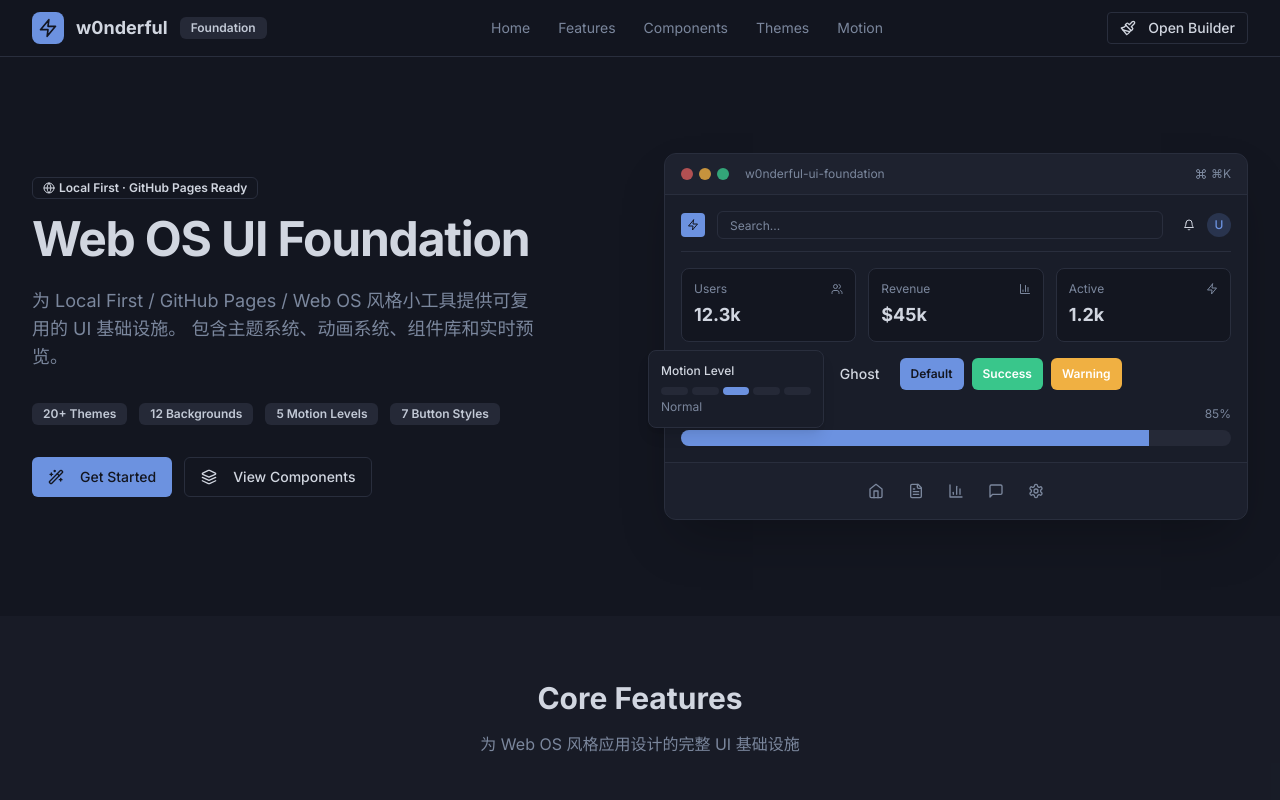
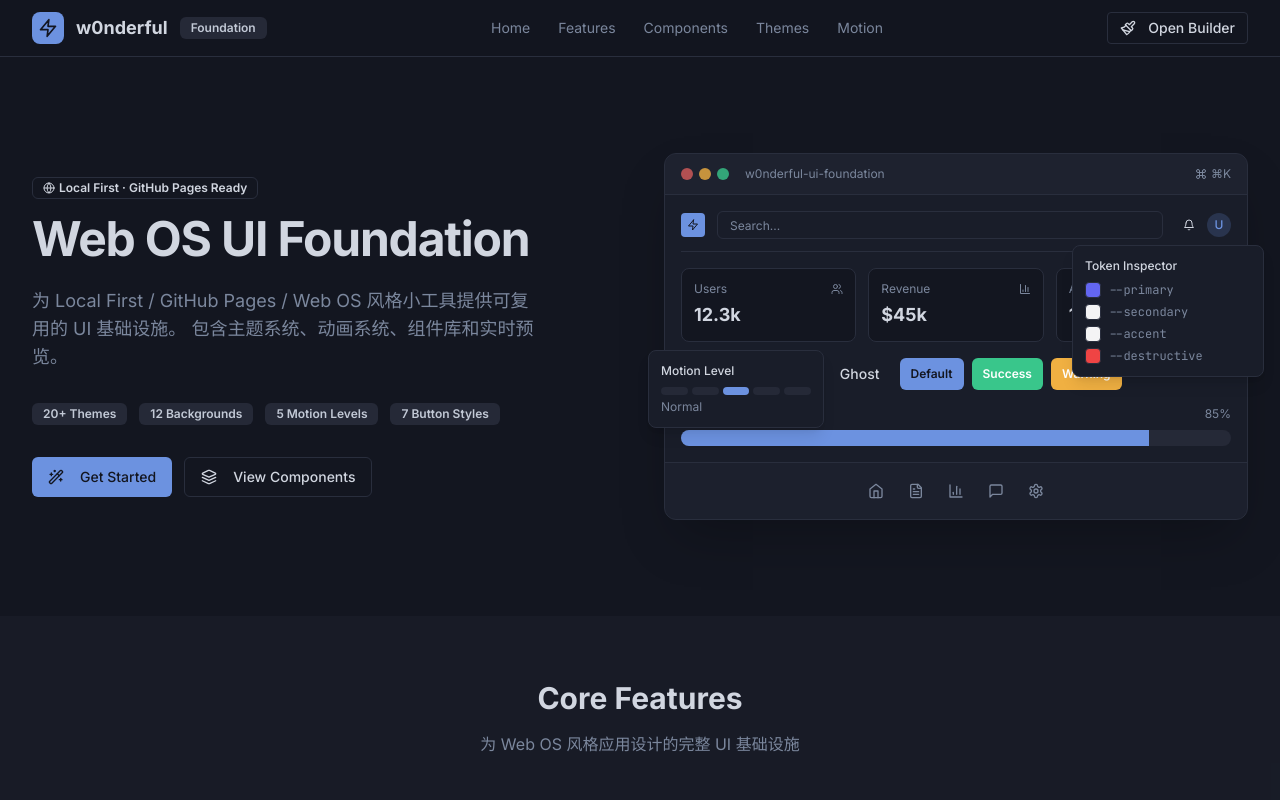
Before and after one commit to w0nderful666/w0nderful-ui-foundation, a React (Vite) app: page / in a window 1280 px wide. Shown: the top 800 px of the page. Built offline with nearby package versions, Linux system fonts and the light colour scheme; the HTML template or start-up script is replaced by a standard one.

Commit message:
fix: restore floating token inspector

```diff
--- a/src/components/builder/HomePage.tsx
+++ b/src/components/builder/HomePage.tsx
@@ -262,6 +262,29 @@ export function HomePage({ onEnterBuilder, motionLevel = 'normal' }: HomePagePro
               </div>
 
 
+
+              {/* Floating Token Inspector */}
+              <motion.div
+                className="absolute -right-4 top-1/4 w-48 rounded-lg border border-border bg-card shadow-lg p-3 hidden xl:block"
+                initial={{ opacity: 0, x: 16 }}
+                animate={{ opacity: 1, x: 0 }}
+                transition={{ delay: motionConfig.listStagger * 3, duration: motionConfig.duration.normal }}
+              >
+                <div className="text-xs font-medium mb-2">Token Inspector</div>
+                <div className="space-y-1.5">
+                  {[
+                    { name: '--primary', color: 'rgb(99 102 241)' },
+                    { name: '--secondary', color: 'rgb(244 244 245)' },
+                    { name: '--accent', color: 'rgb(244 244 245)' },
+                    { name: '--destructive', color: 'rgb(239 68 68)' },
+                  ].map((token) => (
+                    <div key={token.name} className="flex items-center gap-2">
+                      <div className="h-4 w-4 rounded border border-border" style={{ backgroundColor: token.color }} />
+                      <span className="text-xs font-mono text-muted-foreground">{token.name}</span>
+                    </div>
+                  ))}
+                </div>
+              </motion.div>
 
               {/* Floating Motion Inspector */}
               <motion.div
```
